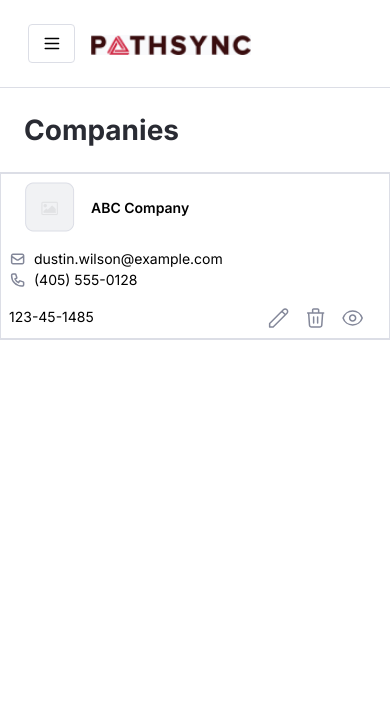
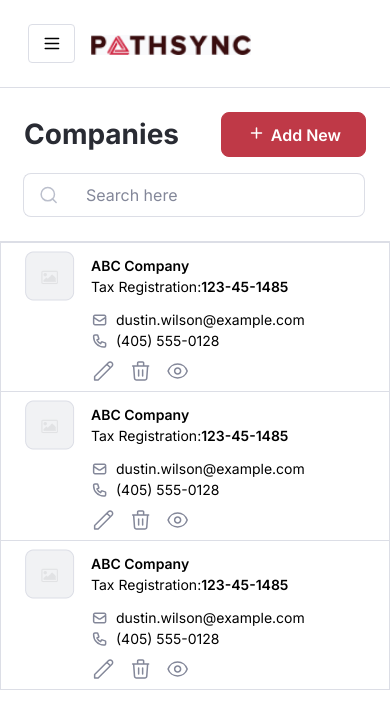
Before and after one commit to Naziasuleman/2nd-Monthly-evaluation-project, a React (Vite) app: page /companies in a window 390 px wide. Shown: the top 728 px of the page. Built offline with nearby package versions, Linux system fonts and the light colour scheme.

Commit message:
companies page plus responsive header

```diff
--- a/src/App.jsx
+++ b/src/App.jsx
@@ -13,7 +13,7 @@ import {
 } from "@pages/Authentication";
 import { Dashboard } from "@pages/User";
 import { Settings, Account, Password } from "@pages/Settings";
-import { Companies } from "@pages/Companies";
+import { AddCompany, Companies } from "@pages/Companies";
 
 export const App = () => {
   const isAuthenticated = false;
@@ -37,6 +37,7 @@ export const App = () => {
             <Route element={<UserLayout />}>
               <Route index path="/dashboard" element={<Dashboard />} />
               <Route index path="/companies" element={<Companies />} />
+              <Route index path="/AddCompany" element={<AddCompany />} />
               <Route path="/settings/*" element={<Settings />}>
                 <Route path="account" element={<Account />} />
                 <Route path="changepassword" element={<Password />} />
--- a/src/App.scss
+++ b/src/App.scss
@@ -163,6 +163,8 @@
   border-radius: 10px;
 
   tr {
+    border: 1px solid $gray-200;
+
     th {
       padding-top: 12px !important;
       padding-bottom: 12px !important;
@@ -195,26 +197,29 @@
     }
   }
 }
-@media screen and (max-width: 1022px) {
+@media screen and (max-width: 992px) {
   .table-div {
-    border: none;
     margin: 0px !important;
     border-radius: 0px !important;
+    border: none !important;
   }
   table {
+    border: none !important;
     thead {
       display: none;
     }
 
     tr {
-      display: block;
-      border-bottom: 1px solid $gray-200;
       .company-name {
         font-weight: 600 !important;
       }
+      .data {
+        padding-top: 0px !important;
+        padding-left: 90px !important;
+      }
       td {
         display: block;
-        border: 0px !important;
+        border: none !important;
       }
     }
   }
--- a/src/components/Header.jsx
+++ b/src/components/Header.jsx
@@ -3,6 +3,7 @@ import "./components.scss";
 import { Search, Plus } from "@images";
 import { Button, InputField } from "@components";
 import { Tabs } from "./Tabs"; // Import the renderTabs function
+import { Link } from "react-router-dom";
 
 export const Header = ({ title }) => {
   const headerPadding = title === "Settings" ? "py-13" : "py-4";
@@ -12,10 +13,10 @@ export const Header = ({ title }) => {
       className={`text-gray-900 bg-white border-bottom border-1 px-4 ${headerPadding}`}
     >
       <div className="d-flex flex-column justify-content-md-between gap-1">
-        <div className="d-flex align-items-center justify-content-md-between">
+        <div className="d-flex align-items-center justify-content-between">
           <h4 className="fs-28 fw-bold">{title}</h4>
           {title === "Companies" && (
-            <div className="d-none d-md-flex  align-items-center gap-3 ">
+            <div className="d-flex flex-sm-column-reverse flex-md-row align-items-center j gap-3 ">
               {/* <div className="input-group" style={{ height: "44px" }}> */}
               {/* <span className="input-group-text bg-white border border-end-0 text-gray-900">
                   <img src={Search} alt="icon" className="icon-image" />
@@ -25,22 +26,33 @@ export const Header = ({ title }) => {
                   className="form-control border border-start-0"
                   name="search"
                 /> */}
+              <div className="d-md-block d-none">
                 <InputField
                   type="text"
                   iconImage={Search}
                   placeholder="Search here"
-                className="d-none "
                 />
-
+              </div>
+              <Link to="/addcompany">
                 <Button
                   text="Add New"
                   type="button"
-                className="btn-primary w-45 d-flex gap-1"
+                  className="btn-primary w-30 d-flex gap-1"
                   iconSrc={Plus}
+                />
+              </Link>
+            </div>
+          )}
+        </div>
+        {title === "Companies" && (
+          <div className="mt-12 d-md-none d-block">
+            <InputField
+              type="text"
+              iconImage={Search}
+              placeholder="Search here"
             />
           </div>
         )}
-        </div>
         {Tabs(title)} {/* Pass the 'title' prop to renderTabs */}
       </div>
     </header>
--- /dev/null
+++ b/src/pages/Companies/AddCompany.jsx
@@ -0,0 +1,14 @@
+export const AddCompany = () => {
+  return (
+    <>
+      <header className="text-gray-900 bg-white border-bottom border-1 px-4 py-4">
+        <div className="d-flex flex-column justify-content-md-between gap-1">
+          <div className="d-flex align-items-center">
+            <img />
+            <h4 className="fs-28 fw-bold">Add Company</h4>
+          </div>
+        </div>
+      </header>
+    </>
+  );
+};
--- a/src/pages/Companies/Companies.jsx
+++ b/src/pages/Companies/Companies.jsx
@@ -1,16 +1,20 @@
+// Companies.js
+
 import { Header } from "@components";
 import { CompanyAvatar, Email, Phone, Edit, Delete, View } from "@images";
+import { CompanyData } from "./CompanyData";
+
 export const Companies = () => {
   return (
     <>
       <Header title="Companies" />
       <div
-        className="rounded border table-div"
+        className="rounded table-div border"
         style={{
           margin: "24px",
         }}
       >
-        <table className="table">
+        <table className="table ">
           <thead>
             <tr>
               <th>Company Name</th>
@@ -19,32 +23,44 @@ export const Companies = () => {
             </tr>
           </thead>
           <tbody>
-            <tr>
-              <td className="company-name d-flex gap-3 align-items-center">
-                <img src={CompanyAvatar} />
-                <p className="company-name">ABC Company</p>
+            {CompanyData.map((company, index) => (
+              <tr key={index}>
+                <td className="d-flex gap-3 align-items-center border-0">
+                  <img src={CompanyAvatar} alt="Company Avatar" />
+                  <div className="d-flex flex-column border-0">
+                    <p className="company-name">{company.companyName}</p>
+                    <p className="d-lg-none d-inline-flex">
+                      Tax Registration:
+                      <span className="company-name">
+                        {company.taxRegistration}
+                      </span>
+                    </p>
+                  </div>
                 </td>
-              <td>
-                <div className="d-flex gap-2 align-items-center ">
-                  <img src={Email} />
-                  <p>dustin.wilson@example.com</p>
+                <td className="data">
+                  <div className="d-flex gap-2 align-items-center">
+                    <img src={Email} alt="Email Icon" />
+                    <p>{company.email}</p>
                   </div>
                   <div className="d-flex gap-2 align-items-center">
-                  <img src={Phone} />
-                  <p>(405) 555-0128</p>
+                    <img src={Phone} alt="Phone Icon" />
+                    <p>{company.phone}</p>
                   </div>
                 </td>
-              <td>
+                <td className="data">
                   <div className="d-flex justify-content-between gap-12">
-                  <p>123-45-1485</p>
+                    <p className="d-lg-block d-none">
+                      {company.taxRegistration}
+                    </p>
                     <div className="d-flex gap-12">
-                    <img src={Edit} />
-                    <img src={Delete} />
-                    <img src={View} />
+                      <img src={Edit} alt="Edit Icon" />
+                      <img src={Delete} alt="Delete Icon" />
+                      <img src={View} alt="View Icon" />
                     </div>
                   </div>
                 </td>
               </tr>
+            ))}
           </tbody>
         </table>
       </div>
--- /dev/null
+++ b/src/pages/Companies/CompanyData.jsx
@@ -0,0 +1,22 @@
+// companyData.js
+
+export const CompanyData = [
+  {
+    companyName: "ABC Company",
+    taxRegistration: "123-45-1485",
+    email: "dustin.wilson@example.com",
+    phone: "(405) 555-0128",
+  },
+  {
+    companyName: "ABC Company",
+    taxRegistration: "123-45-1485",
+    email: "dustin.wilson@example.com",
+    phone: "(405) 555-0128",
+  },
+  {
+    companyName: "ABC Company",
+    taxRegistration: "123-45-1485",
+    email: "dustin.wilson@example.com",
+    phone: "(405) 555-0128",
+  },
+];
--- a/src/pages/Companies/index.jsx
+++ b/src/pages/Companies/index.jsx
@@ -1 +1,3 @@
 export { Companies } from "./Companies";
+export { CompanyData } from "./CompanyData";
+export { AddCompany } from "./AddCompany";
```
Also changed, not shown: src/assets/images/back.svg (added). Lines whose indentation alone changed are shown as unchanged.
